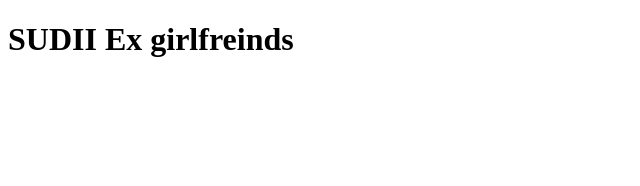
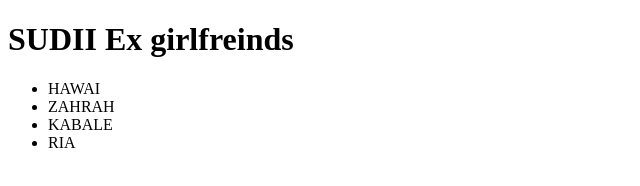
Before and after one commit to issacksuleiman/baby, a plain HTML site: page css.html in a window 1280 px wide. Shown: the whole page, without its empty margins (0-640 px from the left). Drawn offline with Linux system fonts and the light colour scheme.

Commit message:
ad un odered list

```diff
--- a/css.html
+++ b/css.html
@@ -6,6 +6,12 @@
     <title>Document</title>
 </head>
 <body><h1>SUDII Ex girlfreinds</h1>
+    <ul>
+        <li>HAWAI</li>
+        <li>ZAHRAH</li>
+        <li>KABALE</li>
+        <li>RIA</li>
+    </ul>
 </body>
 </body>
 </html>
```
